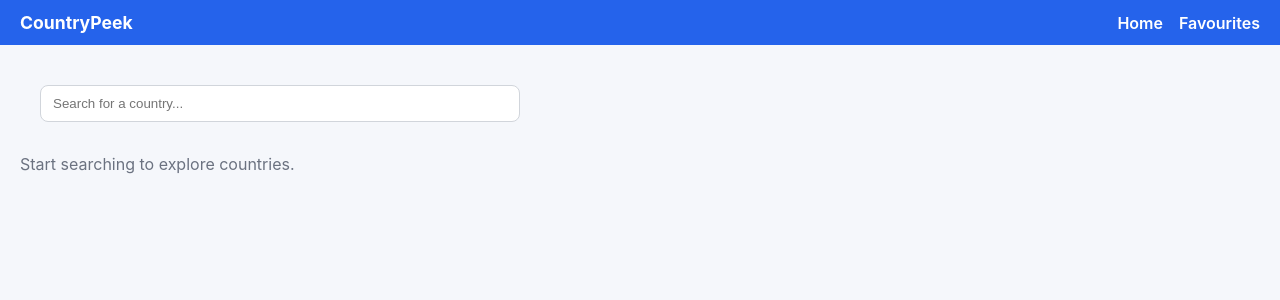
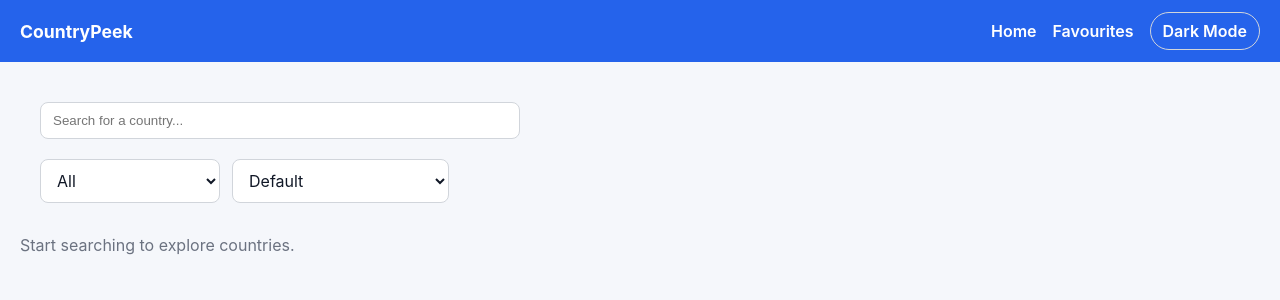
Before and after one commit to ekathiravanelumalai71-a11y/Country, a React (Vite) app: page / in a window 1280 px wide. Shown: the top 300 px of the page. Built offline with nearby package versions, Linux system fonts and the light colour scheme.

Commit message:
feat: add region filter, sort controls, and dark/light theme toggle

```diff
--- /dev/null
+++ b/src/components/FilterBar.jsx
@@ -0,0 +1,22 @@
+function FilterBar({ region, onRegionChange, sortBy, onSortChange }) {
+  return (
+    <div className="filter-bar">
+      <select value={region} onChange={(event) => onRegionChange(event.target.value)} aria-label="Filter by region">
+        <option value="All">All</option>
+        <option value="Africa">Africa</option>
+        <option value="Americas">Americas</option>
+        <option value="Asia">Asia</option>
+        <option value="Europe">Europe</option>
+        <option value="Oceania">Oceania</option>
+      </select>
+
+      <select value={sortBy} onChange={(event) => onSortChange(event.target.value)} aria-label="Sort countries">
+        <option value="">Default</option>
+        <option value="name">Name (A–Z)</option>
+        <option value="population">Population (High–Low)</option>
+      </select>
+    </div>
+  )
+}
+
+export default FilterBar
--- a/src/components/Header.jsx
+++ b/src/components/Header.jsx
@@ -1,13 +1,19 @@
 import { Link } from 'react-router-dom'
+import { useTheme } from '../context/ThemeContext'
 import '../styles/App.css'
 
 function Header() {
+  const { theme, toggleTheme } = useTheme()
+
   return (
     <header className="header">
       <Link to="/" className="header__brand">CountryPeek</Link>
       <nav className="header__nav">
         <Link to="/">Home</Link>
         <Link to="/favourites">Favourites</Link>
+        <button type="button" className="theme-toggle" onClick={toggleTheme}>
+          {theme === 'light' ? 'Dark Mode' : 'Light Mode'}
+        </button>
       </nav>
     </header>
   )
--- /dev/null
+++ b/src/context/ThemeContext.jsx
@@ -0,0 +1,34 @@
+import { createContext, useContext, useEffect, useState } from 'react'
+
+const ThemeContext = createContext(null)
+
+export function ThemeProvider({ children }) {
+  const [theme, setTheme] = useState('light')
+
+  useEffect(() => {
+    if (theme === 'dark') {
+      document.body.setAttribute('data-theme', 'dark')
+      return
+    }
+
+    document.body.removeAttribute('data-theme')
+  }, [theme])
+
+  function toggleTheme() {
+    setTheme((currentTheme) => (currentTheme === 'light' ? 'dark' : 'light'))
+  }
+
+  return <ThemeContext.Provider value={{ theme, toggleTheme }}>{children}</ThemeContext.Provider>
+}
+
+export function useTheme() {
+  const context = useContext(ThemeContext)
+
+  if (!context) {
+    throw new Error('useTheme must be used within a ThemeProvider')
+  }
+
+  return context
+}
+
+export default ThemeContext
--- a/src/main.jsx
+++ b/src/main.jsx
@@ -1,10 +1,13 @@
 import React from 'react'
 import { createRoot } from 'react-dom/client'
 import App from './App'
+import { ThemeProvider } from './context/ThemeContext'
 import './styles/index.css'
 
 createRoot(document.getElementById('root')).render(
   <React.StrictMode>
-    <App />
+    <ThemeProvider>
+      <App />
+    </ThemeProvider>
   </React.StrictMode>
 )
--- a/src/pages/Home.jsx
+++ b/src/pages/Home.jsx
@@ -1,9 +1,12 @@
 import { useEffect, useState } from 'react'
 import SearchBar from '../components/SearchBar'
+import FilterBar from '../components/FilterBar'
 import CountryCard from '../components/CountryCard'
 
 function Home() {
   const [query, setQuery] = useState('')
+  const [region, setRegion] = useState('All')
+  const [sortBy, setSortBy] = useState('')
   const [countries, setCountries] = useState([])
   const [loading, setLoading] = useState(false)
   const [error, setError] = useState(null)
@@ -13,6 +16,8 @@ function Home() {
       setCountries([])
       setError(null)
       setLoading(false)
+      setRegion('All')
+      setSortBy('')
       return undefined
     }
 
@@ -48,20 +53,42 @@ function Home() {
     return () => clearTimeout(timer)
   }, [query])
 
+  const displayed = [...countries]
+    .filter((country) => region === 'All' || country.region === region)
+    .sort((leftCountry, rightCountry) => {
+      if (sortBy === 'name') {
+        return leftCountry.name.common.localeCompare(rightCountry.name.common)
+      }
+
+      if (sortBy === 'population') {
+        return rightCountry.population - leftCountry.population
+      }
+
+      return 0
+    })
+
   return (
     <div className="home">
       <SearchBar query={query} onQueryChange={setQuery} />
+      <FilterBar
+        region={region}
+        onRegionChange={setRegion}
+        sortBy={sortBy}
+        onSortChange={setSortBy}
+      />
 
       {loading ? (
         <p className="home__status">Loading...</p>
       ) : error ? (
         <p className="home__status home__status--error">{error}</p>
-      ) : countries.length > 0 ? (
+      ) : displayed.length > 0 ? (
         <div className="cards-grid">
-          {countries.map((country) => (
+          {displayed.map((country) => (
             <CountryCard key={country.cca3} country={country} />
           ))}
         </div>
+      ) : countries.length > 0 ? (
+        <p className="home__status">No countries match the selected filter.</p>
       ) : query.trim() ? null : (
         <p className="home__placeholder">Start searching to explore countries.</p>
       )}
--- a/src/styles/App.css
+++ b/src/styles/App.css
@@ -3,8 +3,8 @@
   justify-content: space-between;
   align-items: center;
   padding: 12px 20px;
-  background: #2563eb;
-  color: #fff;
+  background: var(--header-bg);
+  color: var(--card-bg);
 }
 .header__brand {
   font-weight: 700;
@@ -14,25 +14,28 @@
   display: flex;
   gap: 16px;
   font-weight: 600;
+  align-items: center;
 }
-.header__nav a { color: #fff; }
+.header__nav a { color: inherit; }
 
 .search-bar { padding: 20px; }
 .search-bar__input {
   width: 100%;
   max-width: 480px;
   padding: 10px 12px;
-  border: 1px solid #d1d5db;
+  border: 1px solid var(--input-border);
   border-radius: 8px;
+  background: var(--card-bg);
+  color: var(--text);
 }
 .home { padding: 20px; }
-.home__placeholder { color: #6b7280; margin-top: 12px; }
+.home__placeholder { color: var(--muted-text); margin-top: 12px; }
 .not-found { padding: 24px; }
-.placeholder { padding: 24px; color: #374151; }
+.placeholder { padding: 24px; color: var(--text); }
 
 .home__status {
   padding: 0 20px 20px;
-  color: #6b7280;
+  color: var(--muted-text);
 }
 
 .home__status--error {
@@ -49,16 +52,16 @@
 .card {
   display: block;
   color: inherit;
-  background: #fff;
+  background: var(--card-bg);
   border-radius: 14px;
   overflow: hidden;
-  box-shadow: 0 8px 24px rgba(15, 23, 42, 0.08);
+  box-shadow: 0 8px 24px var(--shadow);
   transition: transform 0.2s ease, box-shadow 0.2s ease;
 }
 
 .card:hover {
   transform: translateY(-4px);
-  box-shadow: 0 14px 32px rgba(15, 23, 42, 0.14);
+  box-shadow: 0 14px 32px var(--shadow-strong);
 }
 
 .card__flag {
@@ -76,18 +79,18 @@
   margin: 0 0 12px;
   font-size: 1.05rem;
   font-weight: 700;
-  color: #111827;
+  color: var(--text);
 }
 
 .card__body p {
   margin: 0 0 8px;
   font-size: 0.95rem;
-  color: #4b5563;
+  color: var(--muted-text);
 }
 
 .card__body p span {
   font-weight: 600;
-  color: #374151;
+  color: var(--text);
 }
 
 .country-page {
@@ -98,9 +101,9 @@
 
 .back-btn {
   appearance: none;
-  border: 1px solid #d1d5db;
-  background: #fff;
-  color: #111827;
+  border: 1px solid var(--input-border);
+  background: var(--card-bg);
+  color: var(--text);
   padding: 10px 14px;
   border-radius: 10px;
   font: inherit;
@@ -111,8 +114,8 @@
 }
 
 .back-btn:hover {
-  border-color: #93c5fd;
-  box-shadow: 0 8px 20px rgba(15, 23, 42, 0.08);
+  border-color: var(--border-strong);
+  box-shadow: 0 8px 20px var(--shadow);
   transform: translateY(-1px);
 }
 
@@ -126,26 +129,26 @@
 .country-page__flag {
   width: 100%;
   border-radius: 16px;
-  box-shadow: 0 14px 34px rgba(15, 23, 42, 0.14);
+  box-shadow: 0 14px 34px var(--shadow-strong);
 }
 
 .country-page__info {
-  background: #fff;
+  background: var(--card-bg);
   border-radius: 18px;
   padding: 24px;
-  box-shadow: 0 10px 28px rgba(15, 23, 42, 0.08);
+  box-shadow: 0 10px 28px var(--shadow);
 }
 
 .country-page__name {
   margin: 0;
   font-size: clamp(1.8rem, 3vw, 2.6rem);
   font-weight: 800;
-  color: #111827;
+  color: var(--text);
 }
 
 .country-page__official {
   margin: 8px 0 24px;
-  color: #6b7280;
+  color: var(--muted-text);
 }
 
 .country-page__details {
@@ -157,13 +160,13 @@
 .country-page__details p,
 .country-page__borders p {
   margin: 0 0 10px;
-  color: #4b5563;
+  color: var(--muted-text);
 }
 
 .country-page__details p span,
 .country-page__borders p span {
   font-weight: 700;
-  color: #111827;
+  color: var(--text);
 }
 
 .country-page__borders {
@@ -182,20 +185,53 @@
   justify-content: center;
   padding: 6px 10px;
   border-radius: 999px;
-  border: 1px solid #cbd5e1;
-  background: #f8fafc;
-  color: #334155;
+  border: 1px solid var(--border-soft);
+  background: var(--card-bg);
+  color: var(--text);
   font-size: 0.88rem;
   font-weight: 600;
 }
 
 .page-status {
   padding: 24px 20px;
-  color: #6b7280;
+  color: var(--muted-text);
 }
 
 .page-status--error {
   color: #b91c1c;
+}
+
+.filter-bar {
+  display: flex;
+  flex-wrap: wrap;
+  gap: 12px;
+  padding: 0 20px 20px;
+}
+
+.filter-bar select {
+  min-width: 180px;
+  padding: 10px 12px;
+  border-radius: 8px;
+  border: 1px solid var(--input-border);
+  background: var(--card-bg);
+  color: var(--text);
+  font: inherit;
+}
+
+.theme-toggle {
+  appearance: none;
+  border: 1px solid var(--input-border);
+  background: transparent;
+  color: inherit;
+  border-radius: 999px;
+  padding: 8px 12px;
+  cursor: pointer;
+  font: inherit;
+  font-weight: 600;
+}
+
+.theme-toggle:hover {
+  border-color: var(--border-strong);
 }
 
 @media (max-width: 820px) {
--- a/src/styles/index.css
+++ b/src/styles/index.css
@@ -1,11 +1,37 @@
 /* index.css - global resets */
 * { box-sizing: border-box; }
+ :root {
+  --bg: #f5f7fb;
+  --text: #111827;
+  --card-bg: #ffffff;
+  --header-bg: #2563eb;
+  --input-border: #d1d5db;
+  --muted-text: #6b7280;
+  --border-soft: #cbd5e1;
+  --border-strong: #93c5fd;
+  --shadow: rgba(15, 23, 42, 0.08);
+  --shadow-strong: rgba(15, 23, 42, 0.14);
+}
+
+[data-theme='dark'] {
+  --bg: #0f172a;
+  --text: #e2e8f0;
+  --card-bg: #1e293b;
+  --header-bg: #0f172a;
+  --input-border: #334155;
+  --muted-text: #94a3b8;
+  --border-soft: #475569;
+  --border-strong: #60a5fa;
+  --shadow: rgba(0, 0, 0, 0.28);
+  --shadow-strong: rgba(0, 0, 0, 0.4);
+}
+
 html, body, #root { height: 100%; }
 body {
   margin: 0;
   font-family: -apple-system, BlinkMacSystemFont, 'Segoe UI', Roboto, 'Helvetica Neue', Arial;
-  background: #f5f7fb;
-  color: #111827;
+  background: var(--bg);
+  color: var(--text);
   -webkit-font-smoothing: antialiased;
   -moz-osx-font-smoothing: grayscale;
 }
```
